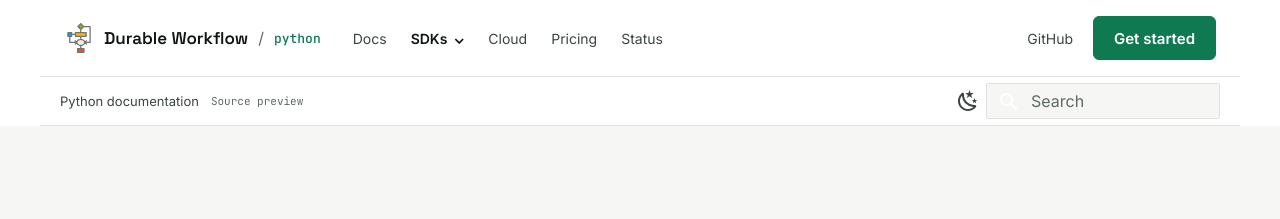
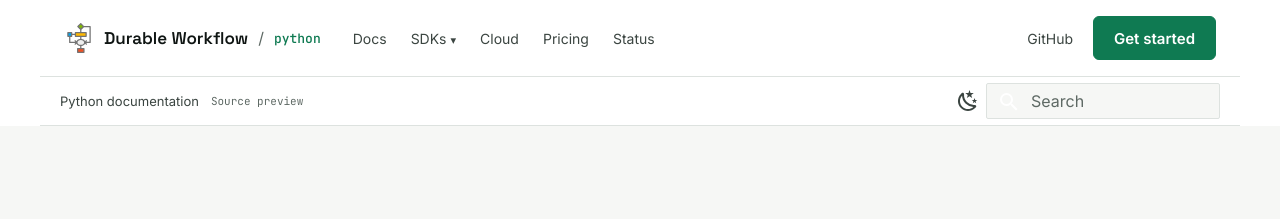
Before and after one commit to durable-workflow/sdk-python, an MkDocs documentation site: the page built from docs/index.md, in a window 1280 px wide. Shown: the top 219 px of the page. Built offline with MkDocs 1.6.1 and Material for MkDocs 9.7.7, drawn with Linux system fonts in a browser that asks for light colours.

Commit message:
Match SDK switcher triangle, spacing and label styling

```diff
--- a/docs/stylesheets/layout.css
+++ b/docs/stylesheets/layout.css
@@ -373,10 +373,14 @@ a:focus-visible, button:focus-visible, summary:focus-visible, input:focus-visibl
 
 .dw-sdk-switcher summary {
   cursor: pointer;
-  gap: 6px;
-  font-weight: 600;
-  color: var(--dw-ink);
+  font-weight: 400;
   list-style: none;
+}
+
+.dw-sdk-indicator {
+  font-size: .8em;
+  line-height: 1;
+  vertical-align: middle;
 }
 
 .dw-sdk-switcher summary::-webkit-details-marker {
--- a/overrides/partials/header.html
+++ b/overrides/partials/header.html
@@ -7,7 +7,7 @@
     <nav class="dw-global-nav" aria-label="Global navigation">
       <a href="https://durable-workflow.com/docs/introduction/">Docs</a>
       <details class="dw-sdk-switcher" data-sdk-switcher>
-        <summary aria-label="SDK documentation, current SDK Python">SDKs <span aria-hidden="true">⌄</span></summary>
+        <summary aria-label="SDK documentation, current SDK Python"><span>SDKs <span class="dw-sdk-indicator" aria-hidden="true">▾</span></span></summary>
         <ul>
           <li><a href="https://python.durable-workflow.com/" aria-current="location">Python <span aria-hidden="true">✓</span></a></li>
           <li><a href="https://rust.durable-workflow.com/">Rust</a></li>
```
